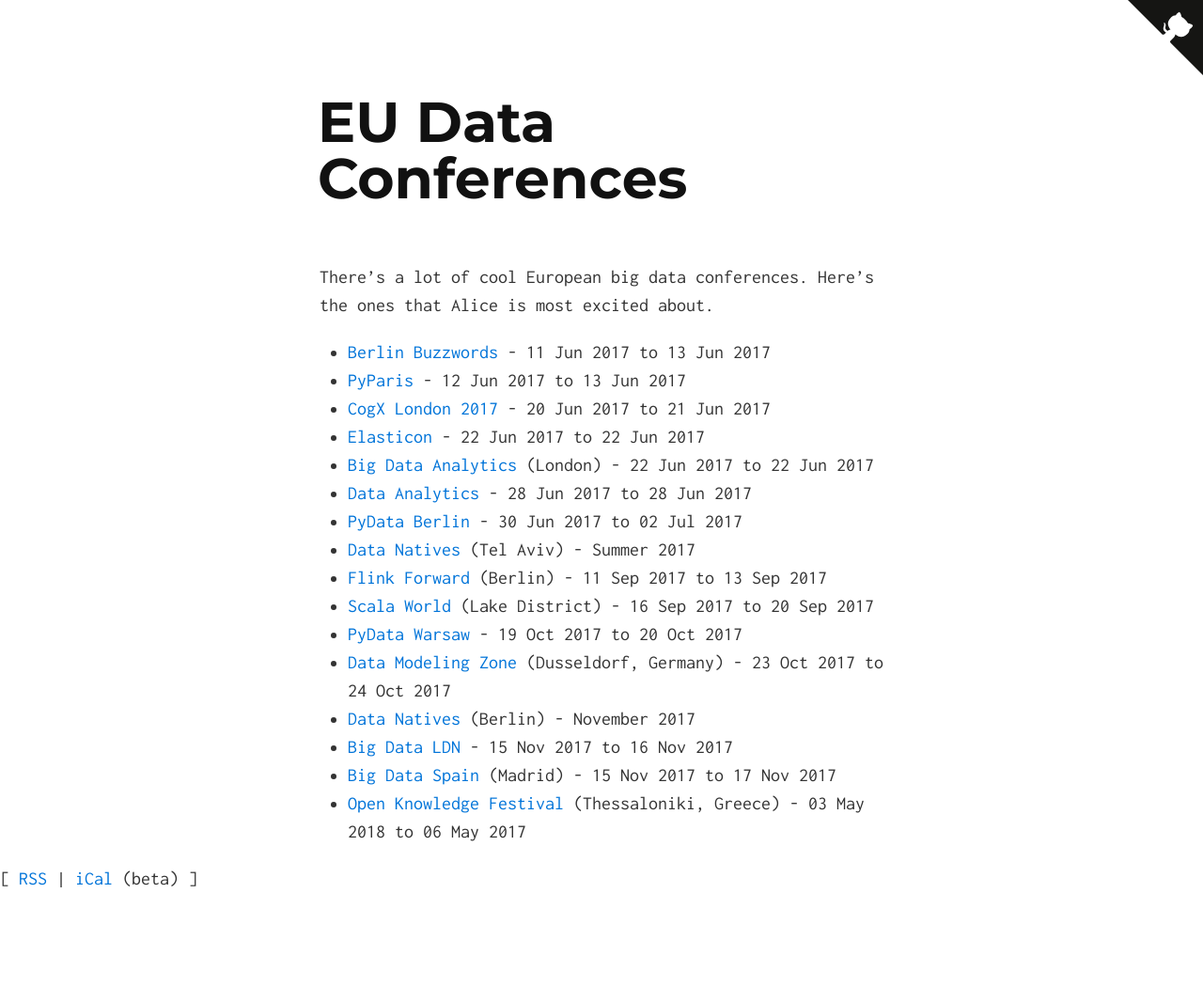
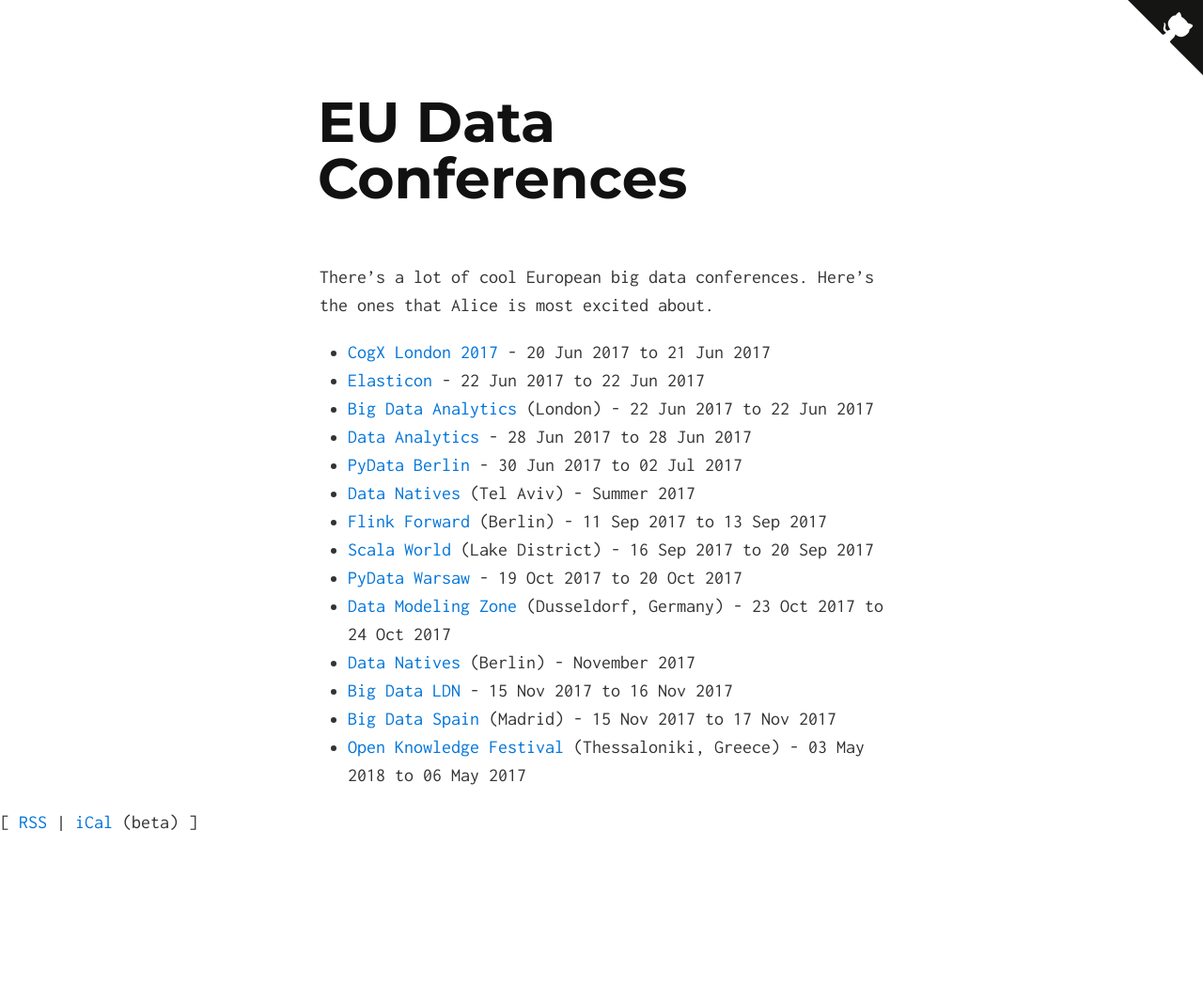
Before and after one commit to eudataconf/eudataconf, a Jekyll site: the page built from index.md, in a window 1280 px wide. Shown: the whole page at 94% size. Built offline with Jekyll 4.4.1, drawn with Linux system fonts in a browser that asks for light colours; after the commit the page ends 990 px from its top, so only the background shows below that.

Commit message:
finished conferences

```diff
--- a/_data/conferences.yml
+++ b/_data/conferences.yml
@@ -1,15 +1,3 @@
-- name: Berlin Buzzwords
-  roughdate: June 11-13 2017
-  uri: https://berlinbuzzwords.de/17/about
-  uid: 6
-  startdate: 2017-06-11
-  enddate: 2017-06-13
-- name: PyParis
-  roughdate: June 12-13 2017
-  uri: http://pyparis.org
-  uid: 7
-  startdate: 2017-06-12
-  enddate: 2017-06-13
 - name: CogX London 2017
   roughdate: June 20-21 2017
   uri: https://cogx.co/
```
